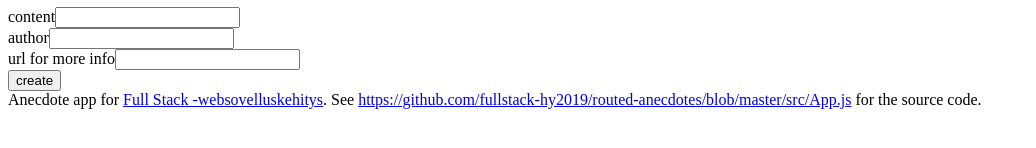
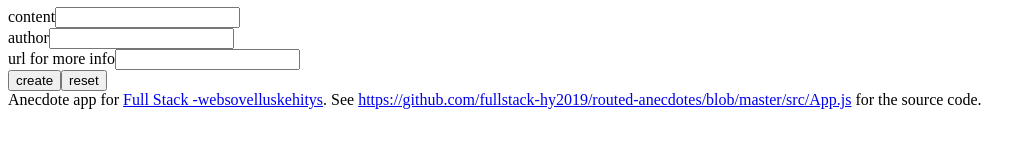
Before and after one commit to eddypv/routed-anecdotes, a React (Create React App) app: page /create in a window 1280 px wide. Shown: the part 158-306 px from the top of the page, without its empty margins (0-1036 px from the left). Built offline with nearby package versions, Linux system fonts and the light colour scheme; the HTML template or start-up script is replaced by a standard one.

Commit message:
[UPDATE] reset all fields of NewAnecdote component

```diff
--- a/src/components/NewAnecdote.js
+++ b/src/components/NewAnecdote.js
@@ -18,6 +18,11 @@ const NewAnecdote = (props) => {
     history.push('/')
 
   }
+  const handleResetAllFields = (event)=>{
+    content.onReset()
+    author.onReset()
+    info.onReset()
+  }
 
   return (
     <div>
@@ -35,7 +40,8 @@ const NewAnecdote = (props) => {
           url for more info
           <input name='info' value={info.value} onChange={info.onChange} type={info.type} />
         </div>
-        <button>create</button>
+        <button type="submit">create</button>
+        <button type="button" onClick={handleResetAllFields}>reset</button>
       </form>
     </div>
   )
--- a/src/hooks/index.js
+++ b/src/hooks/index.js
@@ -6,10 +6,13 @@ export const useField = (type)=>{
   const onChange = (event)=>{
     setValue(event.target.value)
   }
-
+  const onReset = (event) =>{
+    setValue('')
+  }
   return {
     type,
     value,
-    onChange
+    onChange,
+    onReset
   }
 }
```
